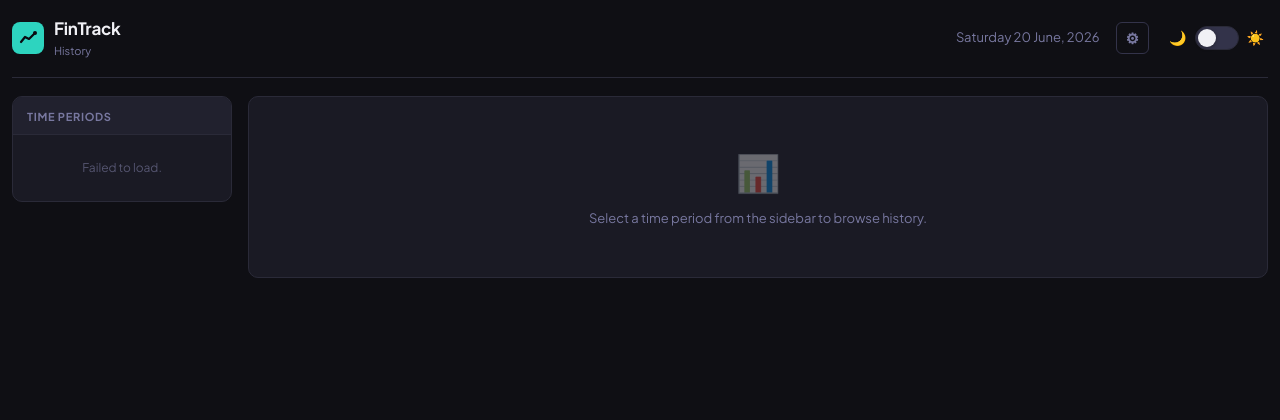
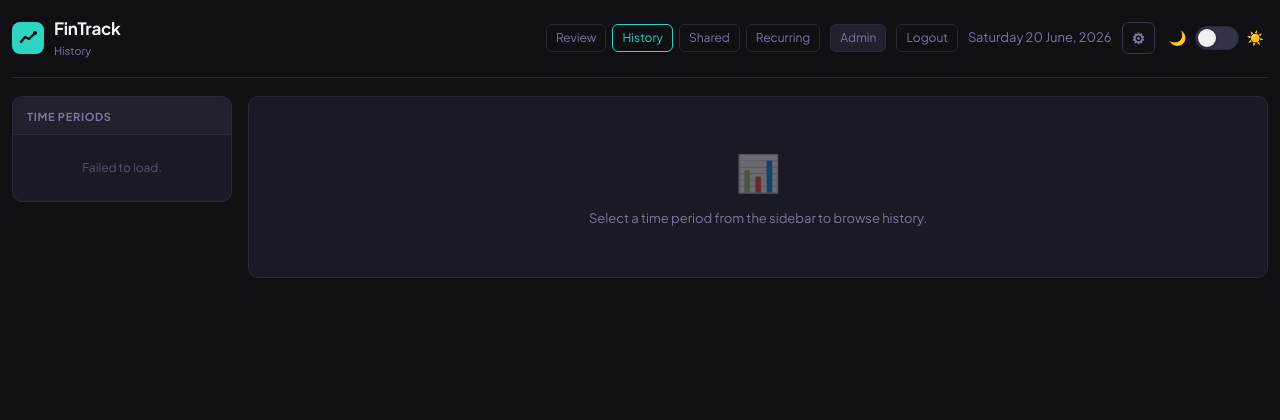
Before and after one commit to akhilbhat-prog/exptrack, a Flask app: page /view in a window 1280 px wide. Shown: the top 420 px of the page. Run offline with Flask 3, Linux system fonts and the light colour scheme; data that the repository does not hold is empty; some libraries are stand-ins or nearby versions.

Commit message:
BL-16/17: Nav bar + logged-in user + logout on all pages
All four pages now show a nav bar in the header with active-page highlighting,
the logged-in username, and a Logout button. Admin session users see all four
nav links; regular users (/shared) see only the Shared link. Token-based access
appends ?token= to nav links automatically.

Co-Authored-By: Claude Sonnet 4.6 <noreply@anthropic.com>

```diff
--- a/templates/view.html
+++ b/templates/view.html
@@ -101,8 +101,19 @@
   }
   .logo-text { font-size: 17px; font-weight: 700; letter-spacing: -0.3px; }
   .logo-sub { font-size: 11px; color: var(--muted); margin-top: 1px; }
-  .header-right { display: flex; align-items: center; gap: 16px; }
+  .header-right { display: flex; align-items: center; gap: 10px; }
   .header-date { font-size: 13px; color: var(--muted); }
+  .nav-link {
+    font-size: 12px; color: var(--muted); text-decoration: none; padding: 4px 9px;
+    border: 1px solid var(--border); border-radius: var(--radius-sm);
+    transition: color var(--transition), border-color var(--transition);
+  }
+  .nav-link:hover { color: var(--text); border-color: var(--border2); }
+  .nav-link--active { color: var(--teal) !important; border-color: var(--teal) !important; }
+  .user-chip {
+    font-size: 12px; color: var(--muted); padding: 4px 9px;
+    background: var(--surface2); border: 1px solid var(--border); border-radius: var(--radius-sm);
+  }
 
   .theme-toggle {
     display: flex; align-items: center; gap: 8px;
@@ -430,6 +441,15 @@
       </div>
     </div>
     <div class="header-right">
+      {% set tq = '' if session.get('role') else ('?token=' + review_token if review_token else '') %}
+      <nav style="display:flex;gap:6px;align-items:center">
+        <a href="/review{{ tq }}" class="nav-link">Review</a>
+        <a href="/view{{ tq }}" class="nav-link nav-link--active">History</a>
+        <a href="/shared{{ tq }}" class="nav-link">Shared</a>
+        <a href="/recurring{{ tq }}" class="nav-link">Recurring</a>
+      </nav>
+      <span class="user-chip">{{ session.get('username') or 'Admin' }}</span>
+      <a href="/logout" class="nav-link">Logout</a>
       <div class="header-date" id="headerDate"></div>
       <div style="position:relative">
         <button class="btn btn-ghost" onclick="toggleSettingsPanel()" title="Defaults" style="font-size:15px;padding:5px 9px">⚙</button>
```
Also changed, not shown: BACKLOG.md (+1 -1 lines), templates/recurring.html (+15 -3 lines), templates/review.html (+21 -1 lines), templates/shared.html (+15 -1 lines).
